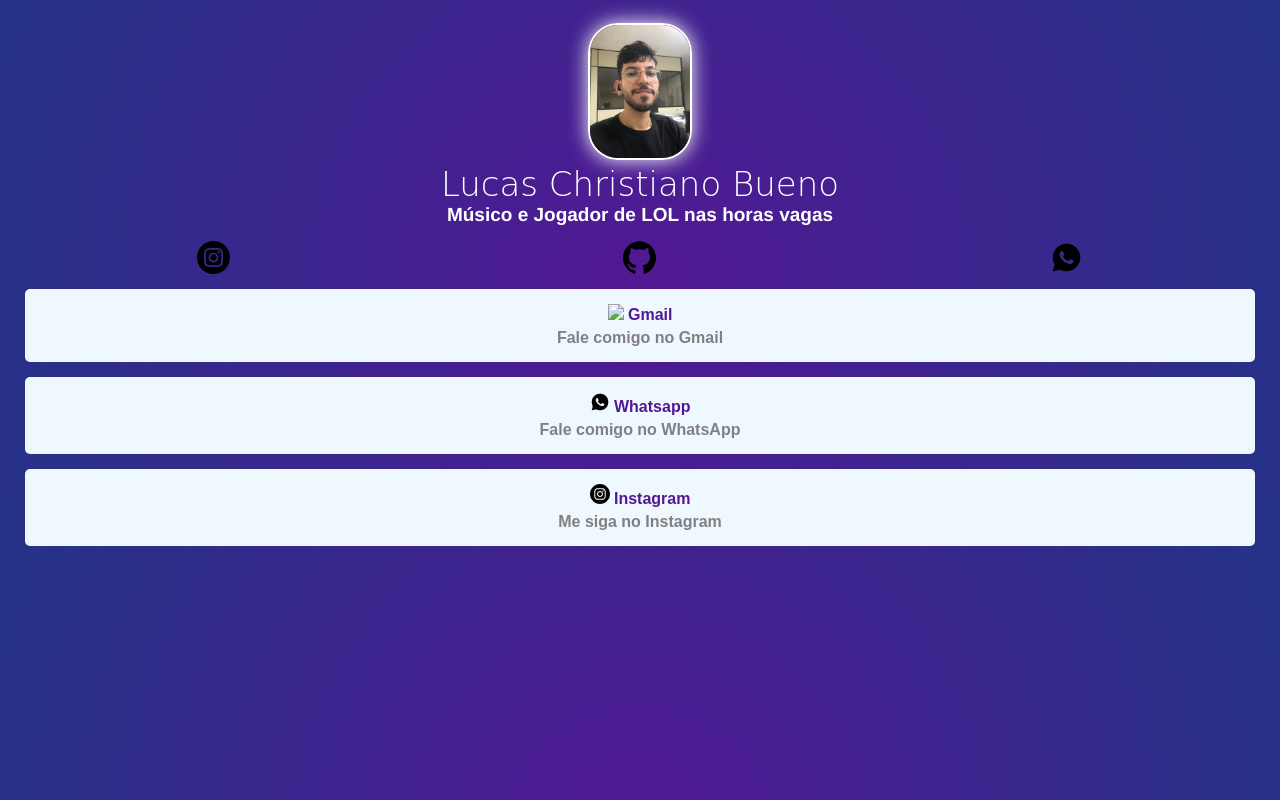
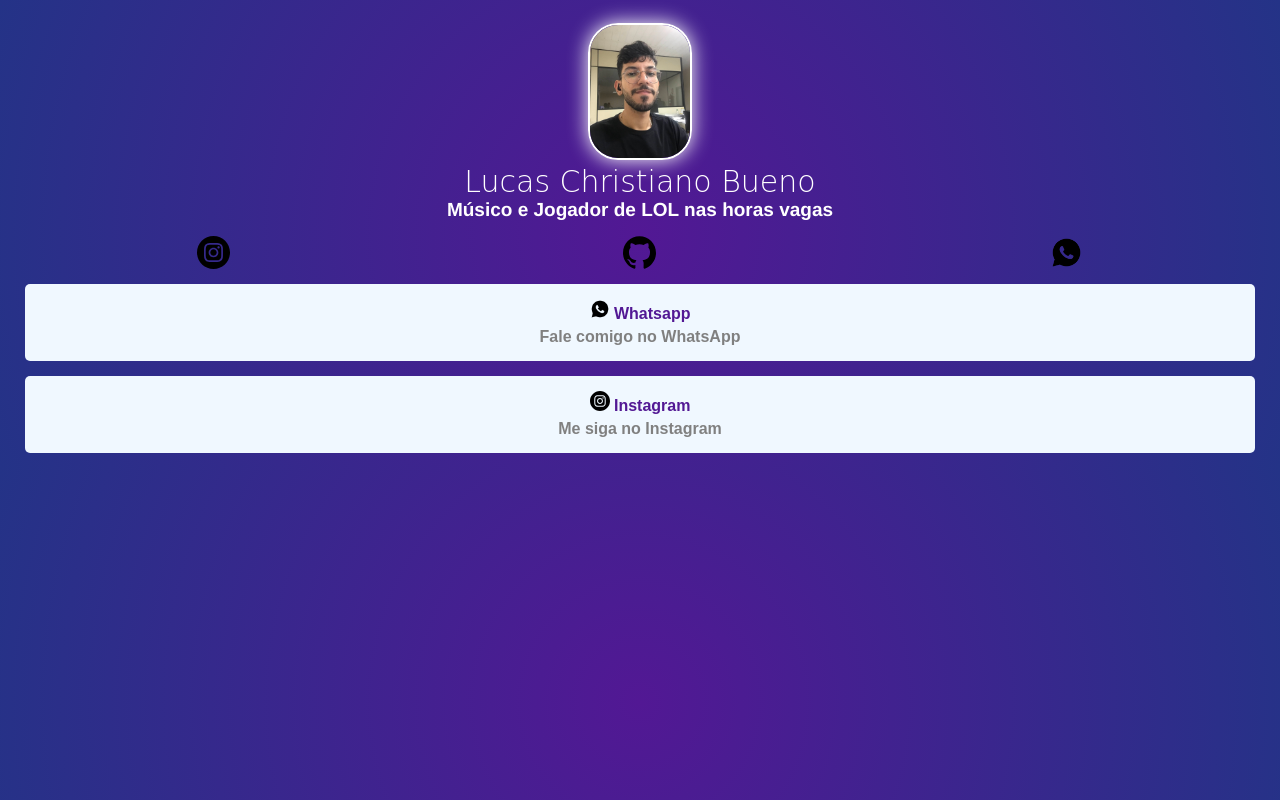
Before and after one commit to ChristianoBueno/christianobueno.github.io, a plain HTML site: page index.html in a window 1280 px wide. Drawn offline with Linux system fonts and the light colour scheme; files whose address does not match are found by name; a web font is replaced by a local one.

Commit message:
Remoção de Link da Linktree

```diff
--- a/index.html
+++ b/index.html
@@ -4,7 +4,7 @@
         <meta charset="UTF-8">
         <meta http-equiv="X-UA-Compatible" content="IE=edge">
         <meta name="viewport" content="width=device-width, initial-scale=1.0">
-        <title>LinkTree</title>
+        <title>Lucas Bueno</title>
     </head>
 
     <link rel="stylesheet" href="style.css">
@@ -15,8 +15,8 @@
 
         <div class="perfil">
             <img src="img/IMG EU_4220.jpg" alt="Lucas Christiano Bueno" class="avatar">
-            <h1 class="name01">Lucas Christiano Bueno</h1>
-            <h2 class="name02"> Músico e Jogador de LOL nas horas vagas</h2>
+            <h1>Lucas Christiano Bueno</h1>
+            <h2> Músico e Jogador de LOL nas horas vagas</h2>
         </div>
 
         <ul class="social">
@@ -38,12 +38,7 @@
 
 
         <ul class="links-list">
-            <li>
-                <a ref="https://mail.google.com/mail/u/0/?tab=rm&ogbl#inbox?compose=new">
-                <img src="img/Gmail-PNG-Photos.png" class="img1"> Gmail
-                <span>Fale comigo no Gmail</span>
-                </a>
-            </li>
+
             <li>
                 <a href="https://wa.me/5527998182093">
                     <img src="img/whatsapp.png" class="img2"> Whatsapp
--- a/style.css
+++ b/style.css
@@ -50,7 +50,7 @@ body {
 h1 {
     font-family: 'Bungee Spice', cursive;
     font-weight: 100;
-    font-size: 34px;
+    font-size: 30px;
 }
 
 
@@ -71,18 +71,15 @@ h2 {
 }
 
 
-.img1 {
+.img2 {
     width: 20px;
 }
 
 
-.img2 {
+.img3 {
     width: 20px;
 }
 
-.img3 {
-    width: 20px;
-}
 
 .links-list li a {
     display: block;
```
Also changed, not shown: img/Gmail-PNG-Photos.png (added), img/IMG EU_4220.jpg (added).
